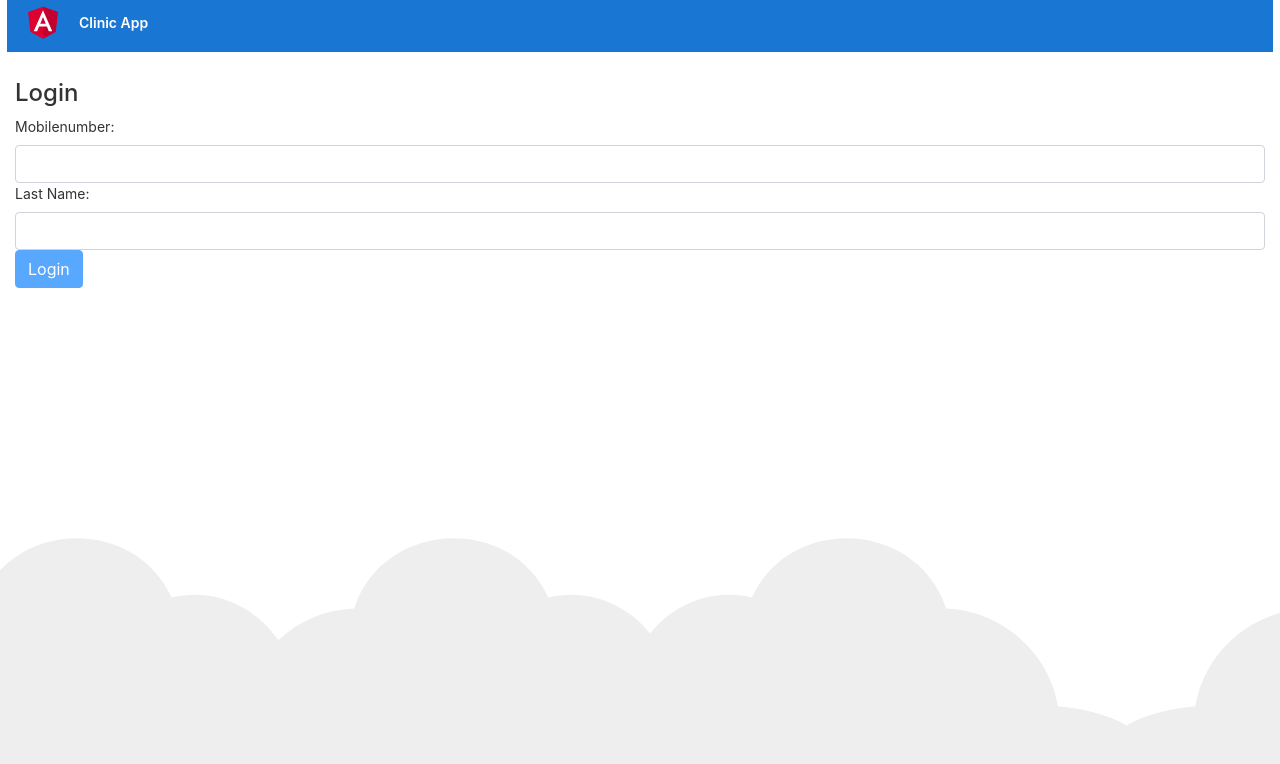
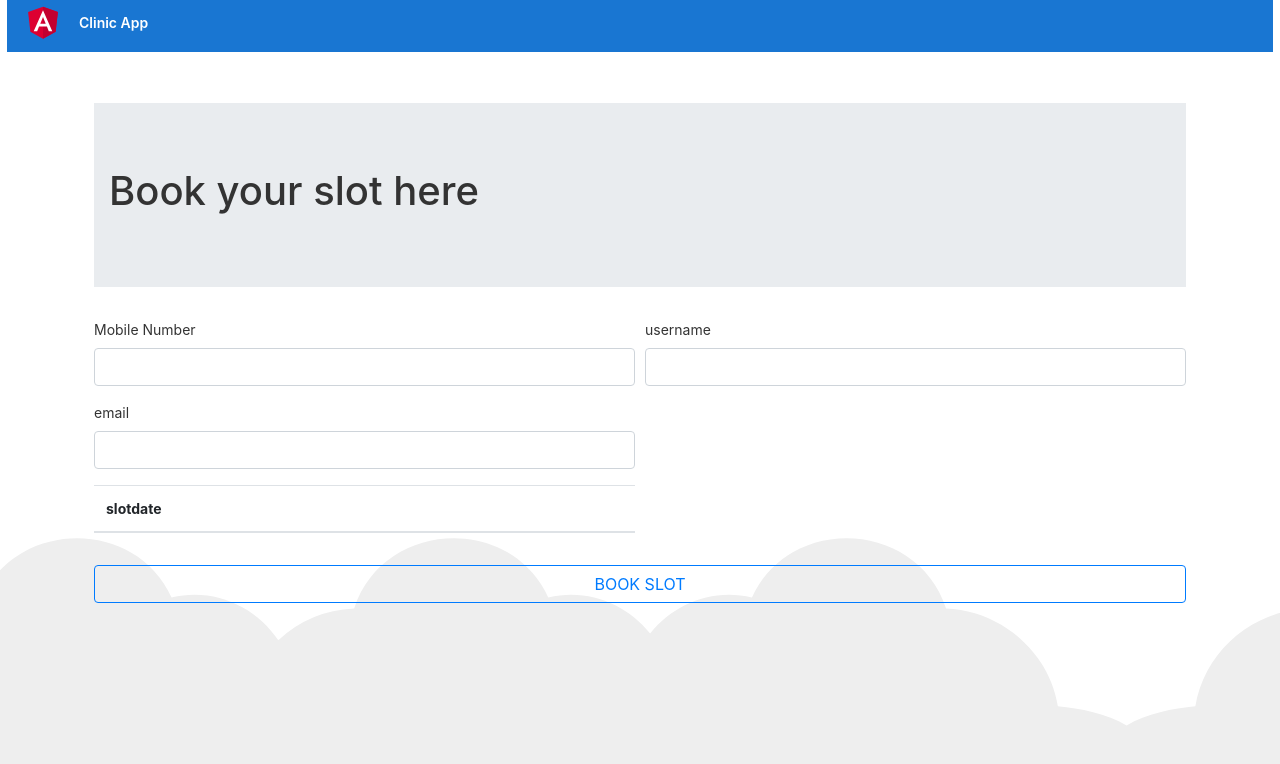
Before and after one commit to PristonLewis/clinic, an Angular app: page /bookslot/1 in a window 1280 px wide. Shown: the top 764 px of the page. Built offline with nearby package versions, Linux system fonts and the light colour scheme.

Commit message:
user search

```diff
--- a/src/app/app-routing.module.ts
+++ b/src/app/app-routing.module.ts
@@ -7,7 +7,7 @@ import { BookappappointmentComponent } from './root/components/bookappappointmen
 
 const routes: Routes = [{ path: '', component: LoginComponent, pathMatch: 'full' },
 { path: 'usersearch', component: UsersearchComponent },
-{ path: 'bookslot', component: BookappappointmentComponent },
+{ path: 'bookslot/:id', component: BookappappointmentComponent },
 { path: '**', component: LoginComponent },
 
 ];
--- a/src/app/root/components/bookappappointment/bookappappointment.component.html
+++ b/src/app/root/components/bookappappointment/bookappappointment.component.html
@@ -1,128 +1,64 @@
 <div class="container mainDiv p-4">
     <div class="jumbotron jumbotron-fluid doctordet">
         <div class="container">
-            <h1>Book Slot</h1>
+            <h1>Book your slot here</h1>
 
         </div>
     </div>
-    <form [formGroup]="searchform1">
+    <form [formGroup]="bookform" (ngSubmit)="onSubmit()">
         <div class=" form-row">
             <div class="form-group col-md-6">
-                <label for="inputFrom">Doctor Name</label>
-                <select id="inputFrom" formControlName="DoctorName" class="form-control">
-                    <option>Select</option>
-                    <option>Anu </option>
+                <label for="inputTo">Mobile Number</label>
+                <input class="form-control" formControlName="mobile" required>
 
-                </select>
             </div>
+
             <div class="form-group col-md-6">
-                <label for="inputTo">Category</label>
-                <select id="inputTo" formControlName="Category" class="form-control">
-                    <option>Select</option>
-                    <option>Anu </option>
-                    <!--<option *ngFor="let location of locations">
-                    {{location.locaionName}} - {{location.locaionCode}}
-                </option>-->
-                </select>
+                <label for="inputFrom">username</label>
+                <input type="text" class="form-control" formControlName="username" required>
             </div>
 
         </div>
 
         <div class="form-row">
+
             <div class="form-group col-md-6">
-                <label for="inputFrom">Specailist</label>
-                <select id="inputFrom" formControlName="Specailist" class="form-control">
-                    <option>Select</option>
-                    <option>Anu </option>
-                    <!-- <option *ngFor="let location of locations">
-                        {{location.locaionName }} - {{location.locaionCode}}
-                    </option>-->
-                </select>
+                <label for="inputTo">email</label>
+                <input type="email" class="form-control" formControlName="email" required>
             </div>
-            <div class="form-group col-md-6">
-                <label for="inputTo">Location</label>
-                <select id="inputTo" formControlName="Location" class="form-control">
-                    <option>Select</option>
-                    <option>Anu </option>
-                    <!-- <option *ngFor="let location of locations">
-                        {{location.locaionName}} - {{location.locaionCode}}
-                    </option>-->
-                </select>
-            </div>
-
         </div>
-
 
 
         <div class="form-row">
 
-            <div class="form-label-group col-md-3">
-                <label for="inputEmail">Date</label>
-                <input type="date" formControlName="date" class="form-control">
+            <div class="form-group col-md-6">
+                <table class="table table-striped">
+                    <thead>
+                        <tr>
 
+                            <th>slotdate</th>
+
+                        </tr>
+                    </thead>
+                    <tbody>
+                        <tr *ngFor="let bookslot of booking">
+                            <td>{{history.slotdate}}</td>
+
+                        </tr>
+                    </tbody>
+                </table>
             </div>
-
-
-
         </div>
 
-        <br>
-
-        <button class="btn btn-outline-primary btn-block text-uppercase">Search</button>
+        <button class="btn btn-outline-primary btn-block text-uppercase">Book slot</button>
 
     </form>
     <br>
     <div class="row">
         <div class="col-md-12">
-            <ul class="list-group">
-                <li class="list-group-item active doctordet">
-                    <div class="row">
-                        <div class="col-md-2">
-                            <span>doctorname</span>
 
-                        </div>
-                        <div class="col-md-3">
-                            <span>doctordetails</span>
 
-                        </div>
-                        <div class="col-md-3">
-                            <span>tet</span>
 
-                        </div>
-                        <div class="col-md-2">
-                            <span>asc</span>
-
-                        </div>
-                        <div class="col-md-2">
-
-                        </div>
-                    </div>
-                </li>
-
-                <li class="list-group-item">
-                    <div class="row">
-
-                        <div class="col-md-3">
-                            <h3>mmmmm</h3>
-                            <p>ser</p>
-                        </div>
-
-                        <div class="col-md-3">
-                            <h3>ser</h3>
-                            <p>ser</p>
-                        </div>
-                        <div class="col-md-3">
-                            <h3 style="color:green">sss</h3>
-                            <p>Price</p>
-                        </div>
-                        <div class="col-md-1">
-                            <button type="submit" class="btn btn-primary">Book</button>
-                        </div>
-                    </div>
-
-                </li>
-
-            </ul>
         </div>
     </div>
 
--- a/src/app/root/components/bookappappointment/bookappappointment.component.ts
+++ b/src/app/root/components/bookappappointment/bookappappointment.component.ts
@@ -1,4 +1,7 @@
 import { Component, OnInit } from '@angular/core';
+import { HttpService } from '../../services/http.service';
+import { FormBuilder, FormGroup, Validators } from '@angular/forms';
+import { Router, ActivatedRoute } from '@angular/router';
 
 @Component({
   selector: 'app-bookappappointment',
@@ -7,9 +10,44 @@ import { Component, OnInit } from '@angular/core';
 })
 export class BookappappointmentComponent implements OnInit {
 
-  constructor() { }
+  bookform: FormGroup;
+  submitted = false;
+  public errFlag;
+  public doctors;
+  public doctordetails;
+  constructor(private httpService: HttpService, private formBuilder: FormBuilder,
+    private router: Router) {
+  }
+  ngOnInit() {
 
-  ngOnInit() {
+
+    this.bookform = this.formBuilder.group({
+
+      mobile: [''],
+      username: [''],
+      email: [''],
+      bookslot: ['']
+    });
+  }
+
+  get f() { return this.bookform.controls; }
+
+  public onSubmit(): void {
+
+
+    console.log(this.bookform.value);
+    this.submitted = true;
+    this.httpService.getRequest('/doctors/searchdoctors/').subscribe(
+      (data) => {
+        console.log(data);
+
+
+      }, (exception) => {
+        this.errFlag = true;
+
+      });
+
+
   }
 
 }
--- a/src/app/root/components/usersearch/usersearch.component.html
+++ b/src/app/root/components/usersearch/usersearch.component.html
@@ -109,3 +109,76 @@
     </div>
 
 </div>
+
+<div class="modal" id="exampleModal" tabindex="-1" role="dialog" aria-labelledby="exampleModalLabel" aria-hidden="true">
+    >
+    <div class="modal-dialog modaldata col-md-12 col-xl-12" role="document">
+        <div class="modal-content ">
+            <form [formGroup]="bookform" (ngSubmit)="onSubmitbookdet()">
+                <div class=" form-row">
+
+
+                    <div class="form-group col-md-6">
+                        <label for="inputFrom">firstName</label>
+                        <input type="text" class="form-control" formControlName="firstName" required>
+                    </div>
+
+                    <div class="form-group col-md-6">
+                        <label for="inputFrom">lastName</label>
+                        <input type="text" class="form-control" formControlName="lastName" required>
+                    </div>
+
+                </div>
+
+                <div class="form-row">
+                    <div class="form-group col-md-6">
+                        <label for="inputTo">Mobile Number</label>
+                        <input class="form-control" formControlName="mobile" required>
+
+                    </div>
+
+                    <div class="form-group col-md-6">
+                        <label for="inputTo">email</label>
+                        <input type="email" class="form-control" formControlName="email" required>
+                    </div>
+                </div>
+
+
+                <div class="form-row">
+
+                    <div class="form-group col-md-6">
+                        <table class="table table-striped">
+                            <thead>
+                                <tr>
+
+
+                                    <th>slots</th>
+
+
+                                </tr>
+                            </thead>
+                            <tbody>
+                                <tr *ngFor="let bookslot of bookslotdet">
+
+                                    <td><input type="radio" formControlName="slot" />
+                                    </td>
+                                    <td>{{bookslot.slots}}</td>
+
+
+                                </tr>
+                            </tbody>
+                        </table>
+                    </div>
+                </div>
+                <button class="btn btn-outline-primary btn-block text-uppercase">Book</button>
+
+            </form>
+
+
+            <div class="modal-footer">
+                <button type="button" class="btn btn-secondary" data-dismiss="modal">Close</button>
+
+            </div>
+        </div>
+    </div>
+</div>
--- a/src/app/root/components/usersearch/usersearch.component.sass
+++ b/src/app/root/components/usersearch/usersearch.component.sass
@@ -3,3 +3,7 @@
 
 .doctordet
           background-color: rgba(0, 123, 255, 0.25)
+
+
+.modal-dialog
+       max-width: 90% !important
--- a/src/app/root/components/usersearch/usersearch.component.ts
+++ b/src/app/root/components/usersearch/usersearch.component.ts
@@ -2,6 +2,7 @@ import { Component, OnInit } from '@angular/core';
 import { HttpService } from '../../services/http.service';
 import { FormBuilder, FormGroup, Validators } from '@angular/forms';
 import { Router, ActivatedRoute } from '@angular/router';
+declare var $: any;
 
 @Component({
   selector: 'app-usersearch',
@@ -11,10 +12,12 @@ import { Router, ActivatedRoute } from '@angular/router';
 export class UsersearchComponent implements OnInit {
 
   searchform: FormGroup;
+  bookform: FormGroup;
   submitted = false;
   public errFlag;
   public doctors;
   public doctordetails;
+  public bookslotdet
   constructor(private httpService: HttpService, private formBuilder: FormBuilder,
     private router: Router) {
   }
@@ -40,7 +43,18 @@ export class UsersearchComponent implements OnInit {
       specialist: [''],
       location: [''],
     });
+
+    this.bookform = this.formBuilder.group({
+
+      firstName: [''],
+      lastName: [''],
+      mobile: [''],
+      email: [''],
+      slot: ['']
+    });
+
   }
+
   get f() { return this.searchform.controls; }
 
 
@@ -70,7 +84,9 @@ export class UsersearchComponent implements OnInit {
     this.httpService.getRequest('/doctors/bookedslots/' + id).subscribe(
       (data) => {
         console.log(data);
+        this.bookslotdet = data.booking;
 
+        $('#exampleModal').modal('show');
 
       }, (exception) => {
         this.errFlag = true;
@@ -81,4 +97,25 @@ export class UsersearchComponent implements OnInit {
 
 
 
+
+  public onSubmitbookdet(): void {
+
+
+    console.log(this.bookform.value);
+    this.submitted = true;
+    this.httpService.postRequest('/booking/userSlotBooking/', this.bookform.value).subscribe(
+      (data) => {
+        console.log(data);
+
+
+      }, (exception) => {
+        this.errFlag = true;
+
+      });
+
+
+  }
+
+
+
 }
--- a/src/app/root/root-routing.module.ts
+++ b/src/app/root/root-routing.module.ts
@@ -5,7 +5,7 @@ import { BookappappointmentComponent } from './components/bookappappointment/boo
 
 const routes: Routes = [
   { path: 'usersearch', component: UsersearchComponent },
-  { path: 'bookslot', component: BookappappointmentComponent },
+  { path: 'bookslot/:id', component: BookappappointmentComponent },
 
 ];
 
```
